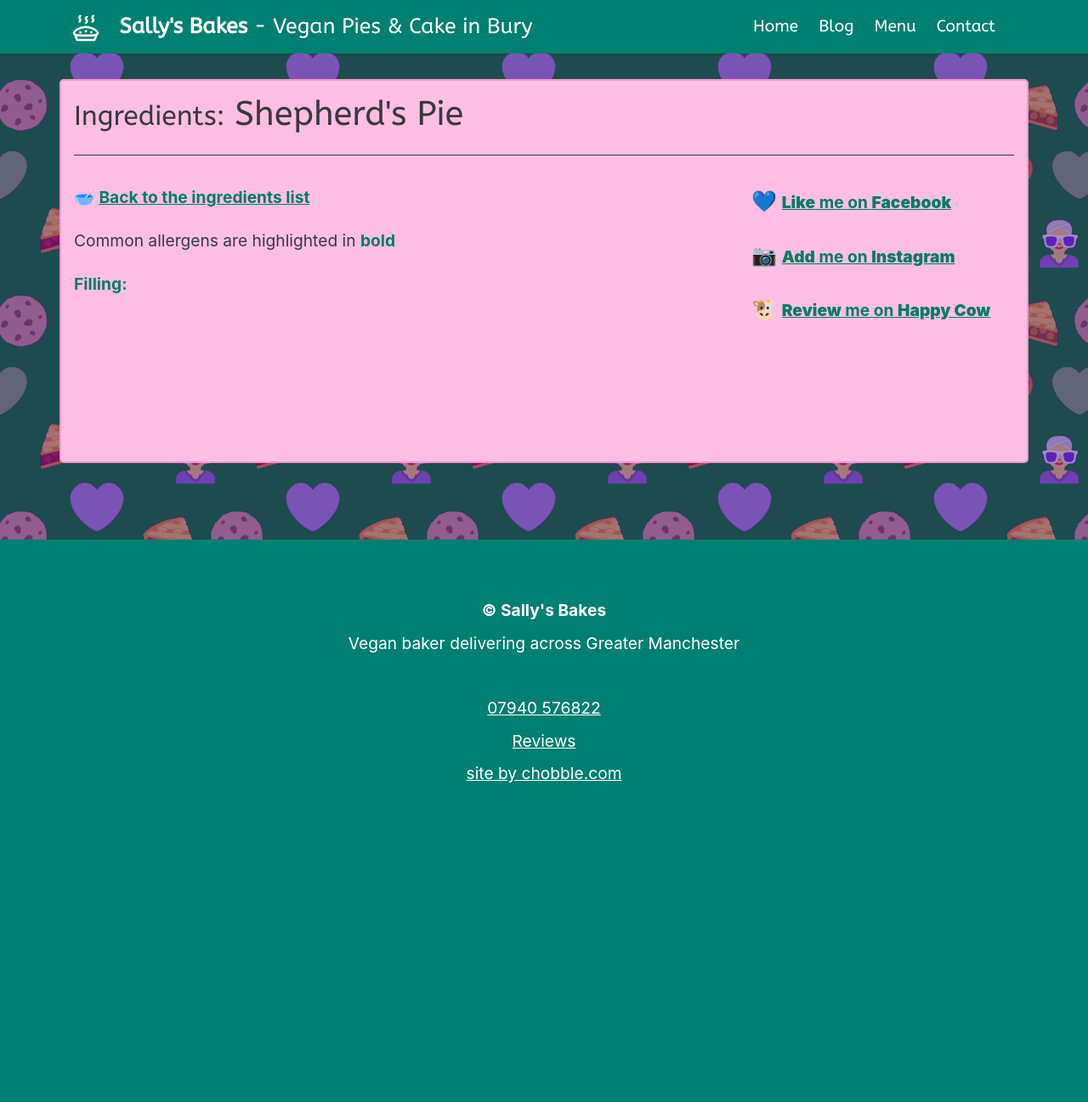
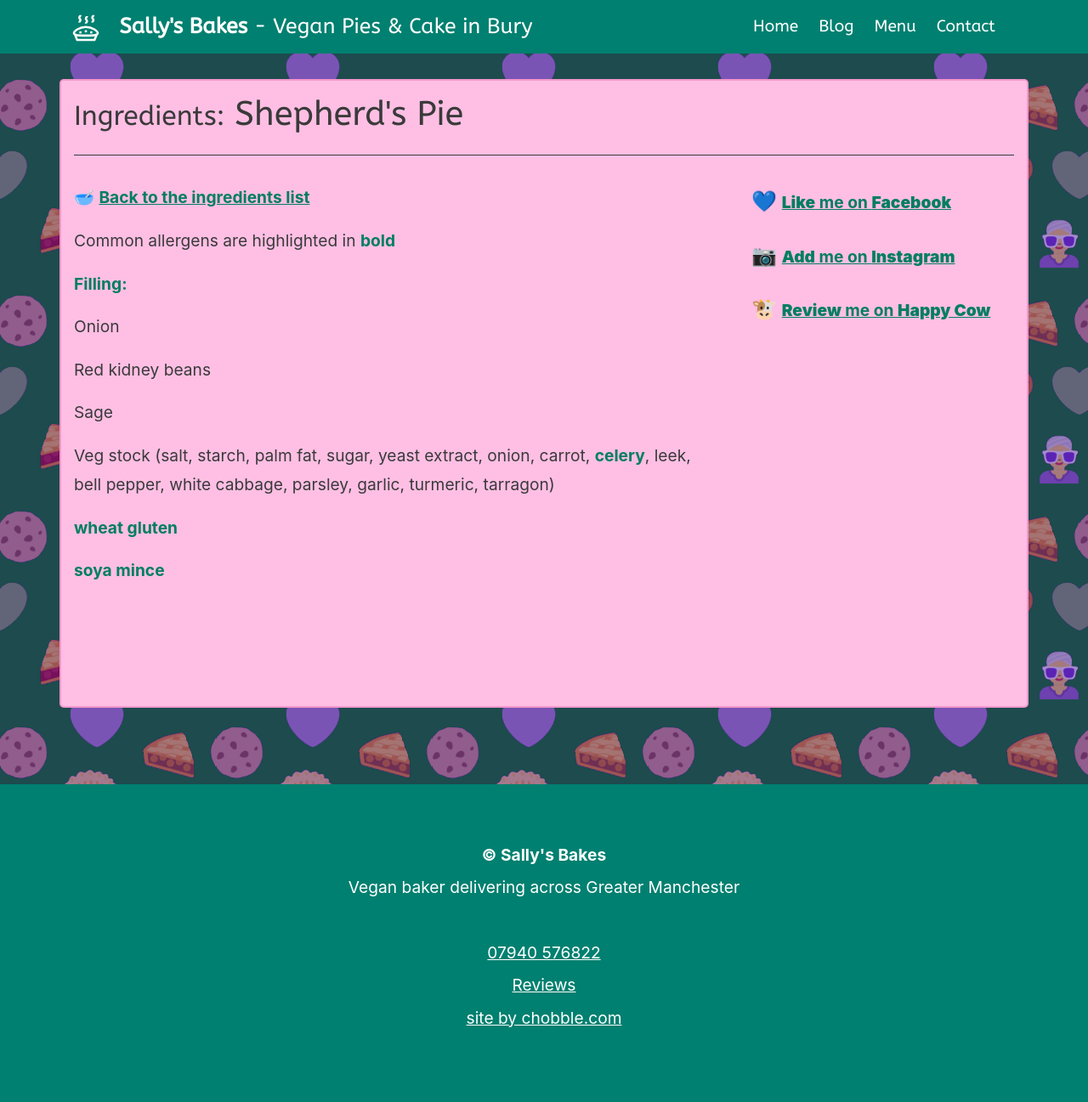
Before and after one commit to chobbledotcom/sallys-bakes, a Jekyll site: the page built from _ingredients/shepherds-pie.md, in a window 1280 px wide. Shown: the whole page at 85% size. Built offline with Jekyll 4.4.1, drawn with Linux system fonts in a browser that asks for light colours; before the commit the page ends 1010 px from its top, so only the background shows below that.

Commit message:
Update _ingredients/shepherds-pie.md (via Pages CMS)

```diff
--- a/_ingredients/shepherds-pie.md
+++ b/_ingredients/shepherds-pie.md
@@ -3,8 +3,18 @@ title: Shepherd's Pie
 ---
 **Filling:**
 
+Onion
+
+Red kidney beans
+
+ Sage
+
+Veg stock (salt, starch, palm fat, sugar, yeast extract, onion, carrot, **celery**, leek, bell pepper, white cabbage, parsley, garlic, turmeric, tarragon)
+
+**wheat gluten**
+
+**soya mince**
+
 
 
 &nbsp;
-
-&nbsp;
```
